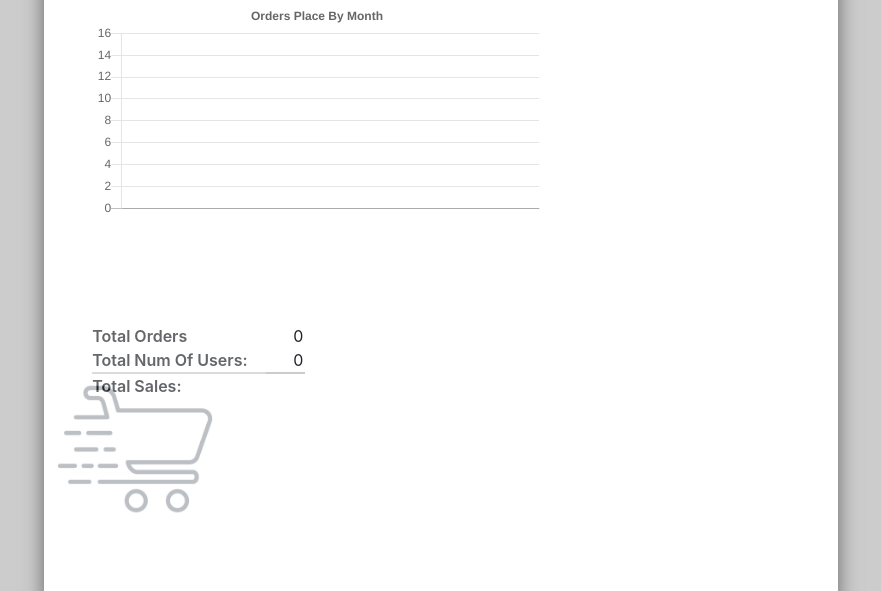
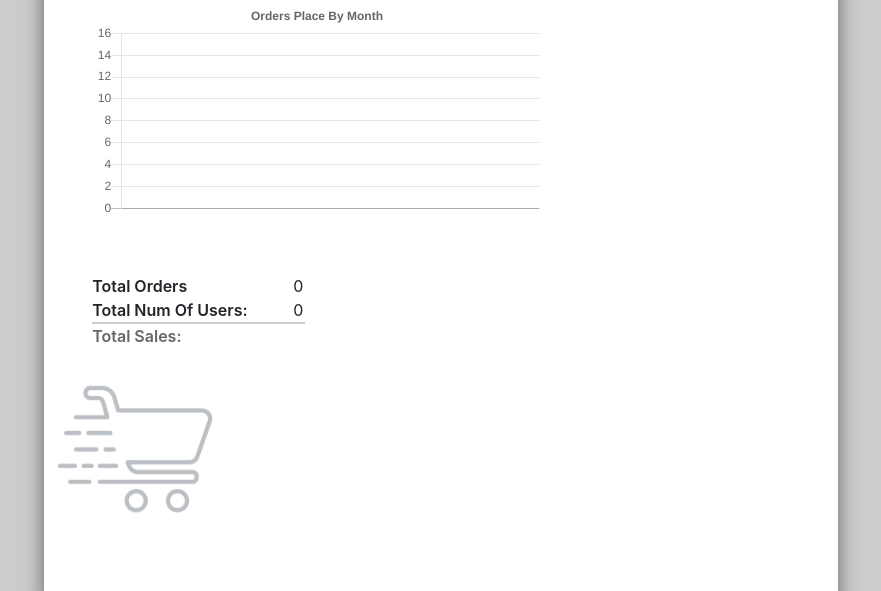
Before and after one commit to leecavazos/COSC3380_Project, a PHP site: page /pages/OrdersManager/reportlayout.php?search=1 in a window 1280 px wide. Shown: the part 565-1156 px from the top of the page, without its empty margins (199-1080 px from the left). Run offline with PHP 8.4, Linux system fonts and the light colour scheme; the visitor is signed in with stand-in values (Sample User, id 1); data that the repository does not hold is empty.

Commit message:
Fixng a spacing issue

```diff
--- a/POS/pages/OrdersManager/reportlayout.php
+++ b/POS/pages/OrdersManager/reportlayout.php
@@ -168,7 +168,7 @@
                 });
             </script>
                 <div class="row">
-                    <div class="col-4" style="margin-top: 100px;">
+                    <div class="col-4" style="margin-top: 50px;">
                         <table class="table border-0 table-hover">
                             <?php
                             $sql = "SELECT * FROM `Order`";
```
